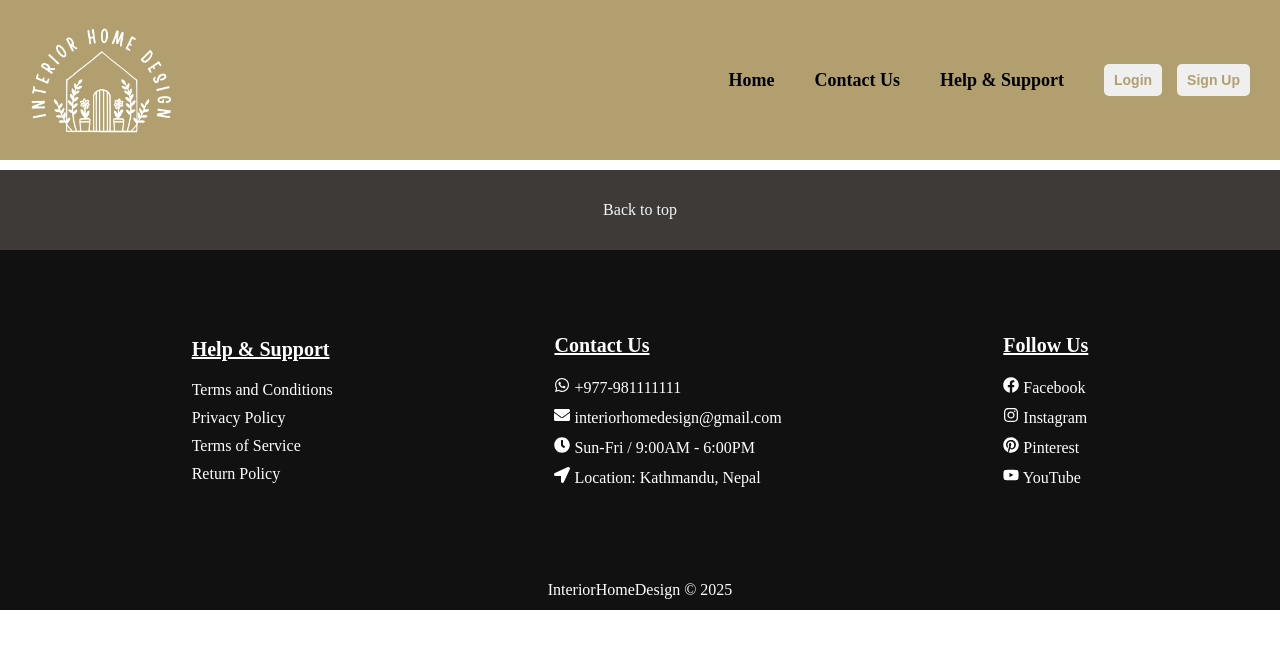
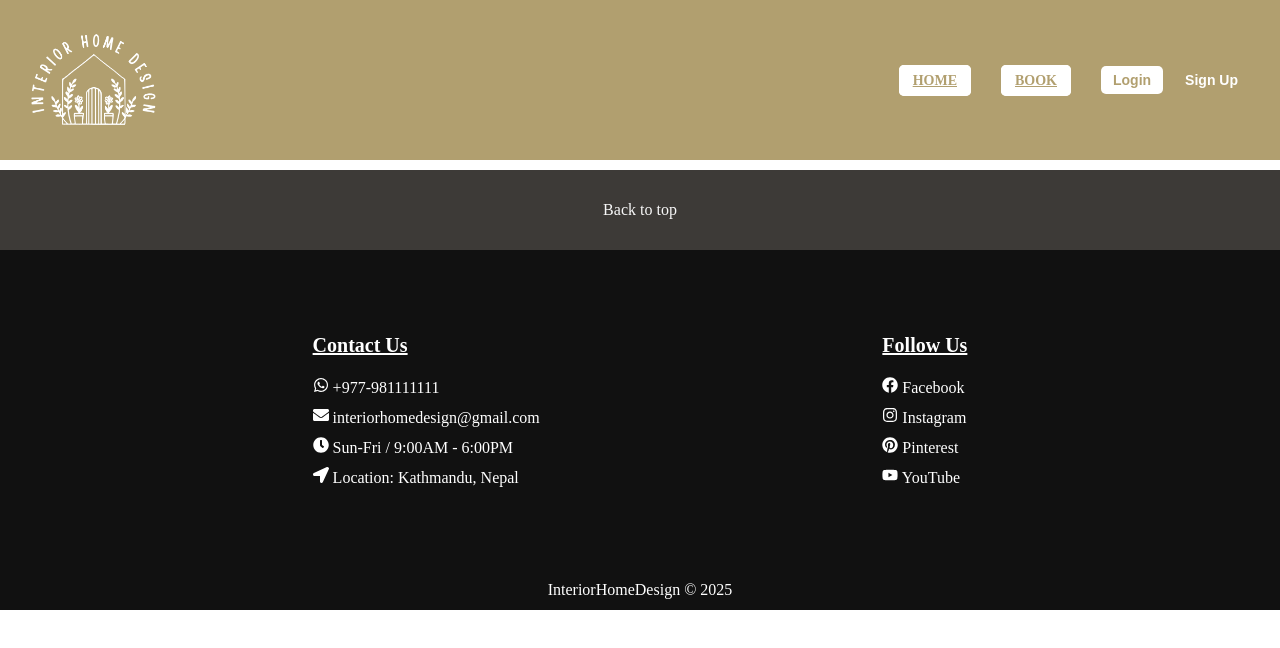
Before and after one commit to dipika-maharjan/web-frontend, a React (Vite) app: page / in a window 1280 px wide. Shown: the top 648 px of the page. Built offline with nearby package versions, Linux system fonts and the light colour scheme.

Commit message:
navbar and footer updated

```diff
--- a/src/components/pages/private/Footer.jsx
+++ b/src/components/pages/private/Footer.jsx
@@ -7,17 +7,12 @@ function Footer() {
     return (
         <footer>
             <div className="footer1">
-            <Link to="#" onClick={() => window.scrollTo({ top: document.querySelector('.navbar').offsetTop, behavior: 'smooth' })}>Back to top</Link>
+                <Link to="#" onClick={() => window.scrollTo({ top: document.querySelector('.navbar').offsetTop, behavior: 'smooth' })}>
+                    Back to top
+                </Link>
             </div>
 
             <div className="footer2">
-                <ul>
-                    <p id="helpSupport">Help & Support</p>
-                    <a href="#">Terms and Conditions</a>
-                    <a href="#">Privacy Policy</a>
-                    <a href="#">Terms of Service</a>
-                    <a href="#">Return Policy</a>
-                </ul>
 
                 <ul>
                     <p id="contactUs">Contact Us</p>
@@ -29,10 +24,10 @@ function Footer() {
 
                 <ul>
                     <p>Follow Us</p>
-                    <a href="#"><FaFacebook /> Facebook</a>
-                    <a href="#"><FaInstagram /> Instagram</a>
-                    <a href="#"><FaPinterest /> Pinterest</a>
-                    <a href="#"><FaYoutube /> YouTube</a>
+                    <a href="https://www.facebook.com" target="_blank" rel="noopener noreferrer"><FaFacebook /> Facebook</a>
+                    <a href="https://www.instagram.com" target="_blank" rel="noopener noreferrer"><FaInstagram /> Instagram</a>
+                    <a href="https://www.pinterest.com" target="_blank" rel="noopener noreferrer"><FaPinterest /> Pinterest</a>
+                    <a href="https://www.youtube.com" target="_blank" rel="noopener noreferrer"><FaYoutube /> YouTube</a>
                 </ul>
             </div>
 
--- a/src/components/pages/private/Navbar.jsx
+++ b/src/components/pages/private/Navbar.jsx
@@ -36,8 +36,7 @@ function Navbar() {
 
       <div className="navelement">
         <div className="home"><Link to="/home">Home</Link></div>
-        <div className="contact"><a href="#contactUs">Contact Us</a></div>
-        <div className="help"><a href="#helpSupport">Help & Support</a></div>
+        <div className="book"><Link to ="/bookconsultation">Book</Link></div>
 
         {/* Show profile options based on authentication */}
         {isAuthenticated ? (
--- a/src/styles/Navbar.css
+++ b/src/styles/Navbar.css
@@ -1,3 +1,4 @@
+/* Navbar */
 .navbar {
     height: 20vh;
     width: 100%;
@@ -8,57 +9,68 @@
     position: relative;
     background-color: #B19F6F;
     top: 0;
+    padding: 0 30px;
 }
 
-/* Logo styling */
+/* Logo */
 .logo img {
-    height: 8rem;
-    width: 9rem;
-    margin-top: 8px;
-    margin-left: 30px;
+    height: 7rem;
+    width: 8rem;
+    margin-top: 5px;
 }
 
-/* Navigation elements container */
+/* Navigation elements */
 .navelement {
     display: flex;
     align-items: center;
-    gap: 40px;
-    font-size: 18px;
-    margin-right: 30px;
+    gap: 30px;
+    font-size: 16px;
 }
 
-/* General link styling */
-.navelement a {
-    color: black;
-    text-decoration: none;
-    transition: color 0.3s ease-in-out;
+/* Styled buttons for Home & Book */
+.navelement .home a,
+.navelement .book a {
+    padding: 6px 12px; /* Slightly smaller */
+    border-radius: 5px;
+    border: 2px solid #fff;
+    background-color: white;
+    color: #B19F6F;
+    font-weight: bold;
+    text-transform: uppercase;
+    transition: all 0.3s ease-in-out;
+    font-size: 14px;
 }
 
-/* Hover effects for links */
-.home a:hover,
-.contact a:hover,
-.help a:hover,
-.account a:hover {
+/* Hover effect */
+.navelement .home a:hover,
+.navelement .book a:hover {
+    background-color: #8C7C4C;
     color: white;
+    border-color: white;
 }
 
-/* Profile section */
+/* Profile Section */
 .profile {
     position: relative;
     display: flex;
     align-items: center;
     justify-content: center;
     cursor: pointer;
-    font-size: 1.5rem; /* Reduced icon size */
-    color: #333;
+    font-size: 2rem; /* Increased icon size */
+    color: white;
     margin-right: 20px;
+    transition: color 0.3s ease-in-out;
+}
+
+.profile:hover {
+    color: #8C7C4C;
 }
 
 /* Dropdown menu */
 .drop-down {
-    display: none; /* Hidden by default */
+    display: none;
     position: absolute;
-    top: 100%; /* Position below the profile icon */
+    top: 100%;
     left: 50%;
     transform: translateX(-50%);
     background-color: white;
@@ -66,7 +78,7 @@
     border-radius: 4px;
     box-shadow: 0 4px 8px rgba(0, 0, 0, 0.1);
     z-index: 1000;
-    min-width: 80px; /* Reduced width */
+    min-width: 100px;
 }
 
 /* Show dropdown on hover */
@@ -74,30 +86,26 @@
     display: block;
 }
 
-/* Dropdown links and buttons */
+/* Dropdown items */
 .drop-down a,
 .drop-down button {
     display: block;
     width: 100%;
-    padding: 8px 12px; /* Reduced padding */
+    padding: 10px;
     text-align: center;
     color: black;
     text-decoration: none;
-    background: none;
-    border: none;
-    cursor: pointer;
-    transition: background-color 0.3s ease-in-out, color 0.3s ease-in-out;
-    font-size: 14px; /* Reduced font size */
+    font-size: 14px;
+    transition: all 0.3s ease-in-out;
 }
 
-/* Hover effects for dropdown items */
 .drop-down a:hover,
 .drop-down button:hover {
     background-color: #f0f0f0;
     color: #B19F6F;
 }
 
-/* Logout button specific styling */
+/* Logout button */
 .logout-btn {
     color: #ff4d4d;
 }
@@ -107,16 +115,15 @@
     color: white;
 }
 
-/* Authentication buttons container */
+/* Authentication buttons */
 .auth-buttons {
     display: flex;
-    gap: 15px;
+    gap: 10px;
 }
 
-/* General button styles */
 .auth-buttons button {
-    padding: 8px 10px; /* Reduced padding */
-    font-size: 14px; /* Reduced font size */
+    padding: 6px 12px;
+    font-size: 14px;
     font-weight: bold;
     border-radius: 5px;
     border: none;
@@ -124,24 +131,24 @@
     transition: all 0.3s ease-in-out;
 }
 
-/* Login button styling */
 .login-btn {
     color: #B19F6F;
-    border: 2px solid #B19F6F;
+    border: 2px solid white;
+    background: white;
 }
 
 .login-btn:hover {
-    background-color: #B19F6F;
+    background-color: #8C7C4C;
     color: white;
 }
 
-/* Signup button styling */
 .signup-btn {
-    color: #B19F6F;
-    border: 2px solid #B19F6F;
+    color: white;
+    border: 2px solid white;
+    background: none;
 }
 
 .signup-btn:hover {
-    background-color: #B19F6F;
-    color: white;
+    background-color: white;
+    color: #B19F6F;
 }
```
